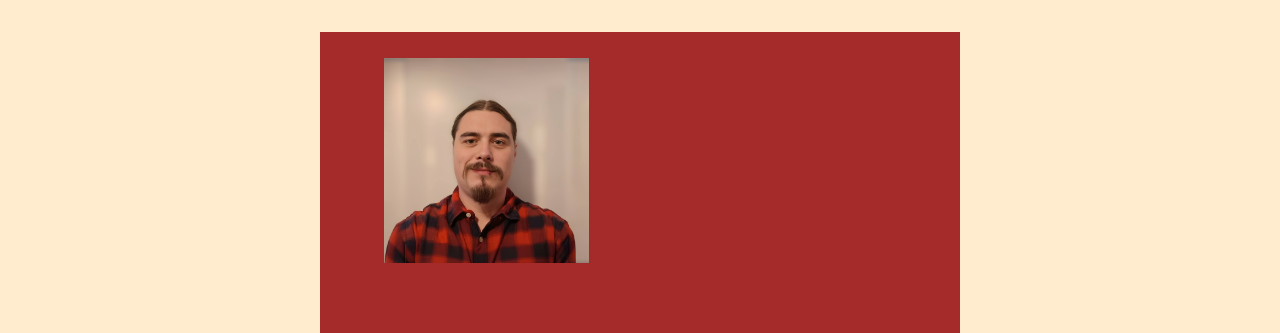
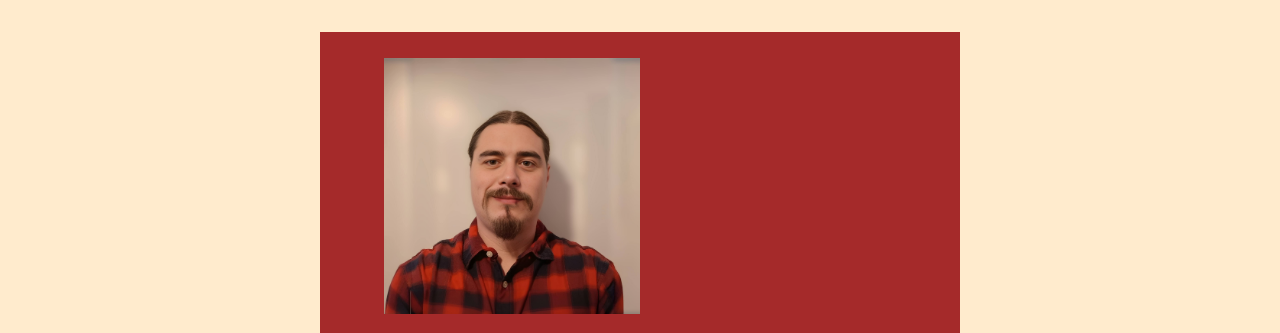
Before and after one commit to denlillamurmeln/resume, a plain HTML site: page index.html in a window 1280 px wide. Shown: the top 333 px of the page. Drawn offline with Linux system fonts and the light colour scheme.

Commit message:
changing from background image to image

```diff
--- a/index.html
+++ b/index.html
@@ -9,7 +9,8 @@
 
   <body>
     <div class="container">
-      <div class="image" alt="picture"></div>
+      <!--<div class="image" alt="picture"></div>-->
+        <img class="image" src="profPic2.jpg" alt="Profile Picture">
       <header class="header">
         <h1 class="title">Robert Olsson</h1>
         <h3>Student Developer</h3>
--- a/style.css
+++ b/style.css
@@ -61,9 +61,10 @@ section,
   height: 16rem;
   max-width: 960px;
 
-  background-image: url("profPic2.jpg");
+  /*background-image: url("profPic2.jpg");
   background-size: contain;
-  background-repeat: no-repeat;
+  background-repeat: no-repeat;*/
+  object-fit: scale-down;
   align-items: bottom;
 }
 
@@ -242,7 +243,12 @@ button:hover {
       "footer footer";
   }
 
-  .image,
+  .image{
+  height: 108%;
+
+  }
+
+  /*.image,*/
   .header,
   .contact,
   .education,
```
